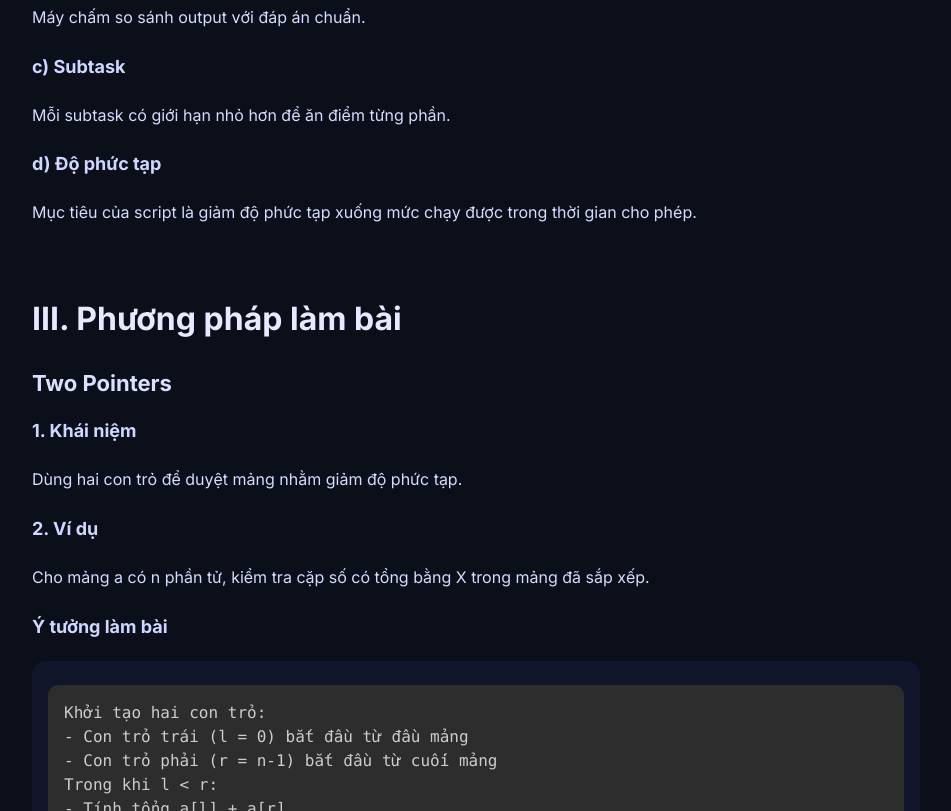
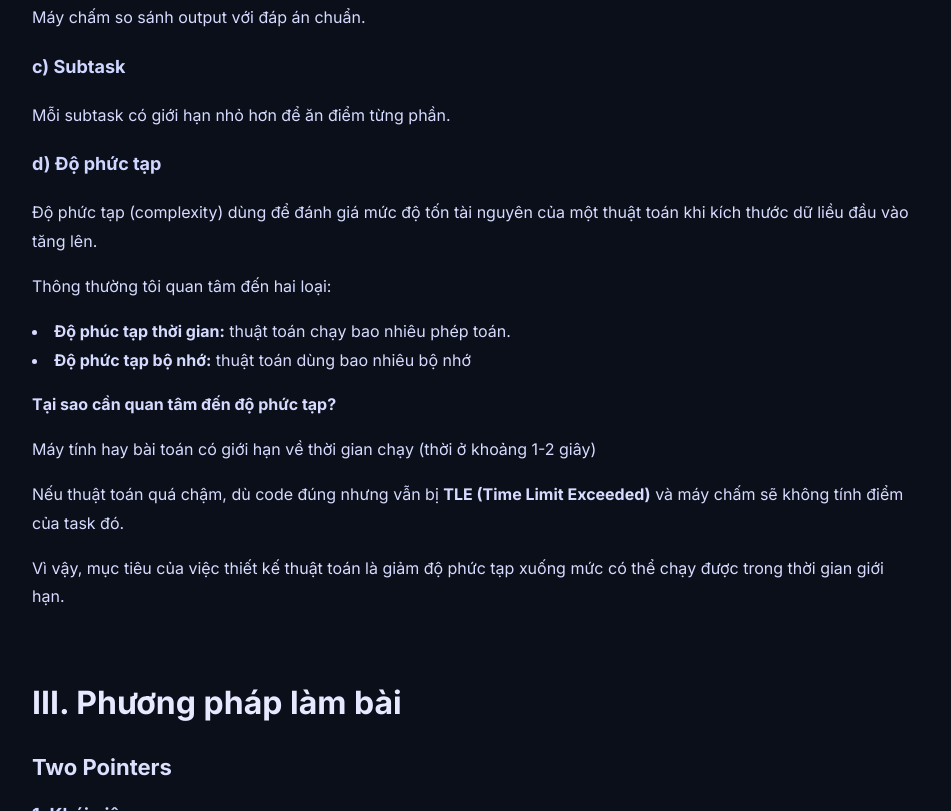
Before and after one commit to CuRuBuuu/bu-algorithm-website, a plain HTML site: page index.html in a window 1280 px wide. Shown: the part 1840-2651 px from the top of the page, without its empty margins (304-1255 px from the left). Drawn offline with nearby package versions, Linux system fonts and the light colour scheme.

Commit message:
index.html

```diff
--- a/index.html
+++ b/index.html
@@ -220,14 +220,14 @@
     <section>
       <h2>I. Giới thiệu về Code</h2>
       <h3 id="cpp">C++</h3>
-      <p>C++ là ngôn ngữ lập trình mạnh mẽ, có hiệu năng rất cao, được xây dựng trên nền tảng của ngôn ngữ C và bổ sung thêm nhiều tính năng hiện đại như lập trình hướng đối tượng, lập trình tổng quát (template), và thư viện chuẩn phong phú.</p>
+      <p><b>C++</b> là ngôn ngữ lập trình mạnh mẽ, có hiệu năng rất cao, được xây dựng trên nền tảng của ngôn ngữ C và bổ sung thêm nhiều tính năng hiện đại như lập trình hướng đối tượng, lập trình tổng quát (template), và thư viện chuẩn phong phú.</p>
       <p>Nhờ khả năng kiểm soát bộ nhớ tốt, tốc độ thực thi nhanh và độ ổn định cao, C++ trở thành lựa chọn hàng đầu trong thi đấu thuật toán, lập trình thi học sinh giỏi, ICPC, Olympiad Tin học, cũng như các hệ thống yêu cầu hiệu suất lớn.</p>
       <p>Trong các bài toán thuật toán, C++ cho phép xử lý dữ liệu lớn, vòng lặp phức tạp, và cấu trúc dữ liệu nâng cao (như vector, set, map, priority_queue, …) một cách hiệu quả. Thư viện STL (Standard Template Library) giúp người lập trình triển khai ý tưởng nhanh chóng mà vẫn đảm bảo tối ưu thời gian và bộ nhớ.</p>
       <p>Bên cạnh đó, C++ còn được sử dụng rộng rãi trong phát triển game, hệ điều hành, engine đồ họa, phần mềm nhúng và nhiều hệ thống cốt lõi khác, cho thấy tính linh hoạt và sức mạnh lâu dài của ngôn ngữ này.</p>
       <p>Tuy cú pháp của C++ tương đối chặt chẽ và khó tiếp cận hơn so với một số ngôn ngữ khác, nhưng khi đã nắm vững, người học sẽ hình thành được tư duy lập trình logic, tư duy tối ưu, và nền tảng vững chắc để tiếp cận các ngôn ngữ cũng như công nghệ nâng cao sau này.</p>
 
       <h3 id="python">Python</h3>
-      <p>Python là ngôn ngữ lập trình có cú pháp đơn giản, dễ đọc và dễ hiểu, giúp người học nhanh chóng tiếp cận tư duy lập trình mà không bị rào cản bởi cú pháp phức tạp. Nhờ cách viết ngắn gọn và rõ ràng, Python cho phép viết code rất nhanh, đặc biệt phù hợp cho việc prototyping (xây dựng và kiểm thử ý tưởng ban đầu).</p>
+      <p><b>Python</b> là ngôn ngữ lập trình có cú pháp đơn giản, dễ đọc và dễ hiểu, giúp người học nhanh chóng tiếp cận tư duy lập trình mà không bị rào cản bởi cú pháp phức tạp. Nhờ cách viết ngắn gọn và rõ ràng, Python cho phép viết code rất nhanh, đặc biệt phù hợp cho việc prototyping (xây dựng và kiểm thử ý tưởng ban đầu).</p>
       <p>Python thường được sử dụng trong các bài toán không yêu cầu hiệu năng quá cao, nơi tính dễ đọc và tốc độ phát triển được ưu tiên hơn tốc độ thực thi. Với hệ sinh thái thư viện phong phú, Python hỗ trợ tốt cho nhiều lĩnh vực như xử lý dữ liệu, trí tuệ nhân tạo, machine learning, tự động hóa, và khoa học máy tính ứng dụng.</p>
       <p>Trong học tập và giải bài tập thuật toán, Python giúp người học tập trung vào ý tưởng và phương pháp giải, thay vì phải lo nhiều đến quản lý bộ nhớ hay các chi tiết kỹ thuật thấp. Điều này khiến Python trở thành lựa chọn rất tốt cho người mới bắt đầu, cũng như cho các bài toán có độ phức tạp vừa phải.</p>
       <p>Tuy tốc độ chạy của Python chậm hơn so với C++, nhưng với những bài toán phù hợp, Python vẫn mang lại hiệu quả cao nhờ tính linh hoạt, khả năng mở rộng, và thời gian phát triển ngắn.</p>
@@ -258,7 +258,16 @@
       <p>Mỗi subtask có giới hạn nhỏ hơn để ăn điểm từng phần.</p>
 
       <h4>d) Độ phức tạp</h4>
-      <p>Mục tiêu của script là giảm độ phức tạp xuống mức chạy được trong thời gian cho phép.</p>
+      <p>Độ phức tạp (complexity) dùng để đánh giá mức độ tốn tài nguyên của một thuật toán khi kích thước dữ liều đầu vào tăng lên.</p>
+      <p>Thông thường tôi quan tâm đến hai loại:</p>
+      <ui>
+        <li><b>Độ phúc tạp thời gian:</b> thuật toán chạy bao nhiêu phép toán.</li>
+        <li><b>Độ phức tạp bộ nhớ:</b> thuật toán dùng bao nhiêu bộ nhớ</li>
+      </ui>
+      <p><b>Tại sao cần quan tâm đến độ phức tạp?</b></p>
+      <p>Máy tính hay bài toán có giới hạn về thời gian chạy (thời ở khoảng 1-2 giây)</p>
+      <p>Nếu thuật toán quá chậm, dù code đúng nhưng vẫn bị <b>TLE (Time Limit Exceeded)</b> và máy chấm sẽ không tính điểm của task đó.</p>
+      <p>Vì vậy, mục tiêu của việc thiết kế thuật toán là giảm độ phức tạp xuống mức có thể chạy được trong thời gian giới hạn.</p>
     </section>
 
     <!-- III -->
@@ -295,7 +304,6 @@ l=0 (1), r=2 (5)  → 6  < 8 → l++
 l=1 (3), r=2 (5)  → 8 ✓ </code></pre>
 
 </div>
-
       <h4>3. Các dạng</h4>
       <ul>
         <li>Ngược chiều</li>
```
